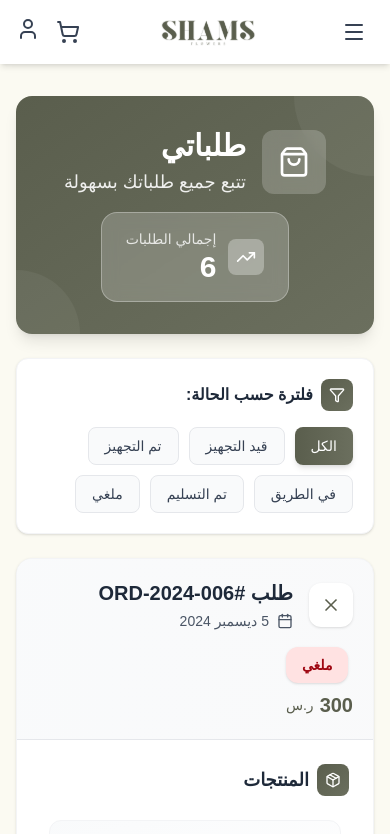
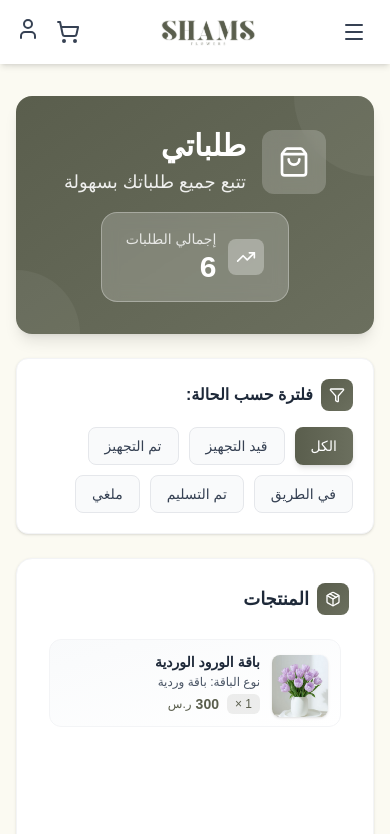
Before and after one commit to YasserNabil1998/worood-weba, a Next.js app: page /orders in a window 390 px wide. Shown: the top 834 px of the page. Built offline with nearby package versions, Linux system fonts and the light colour scheme.

Commit message:
edits on cart and fav pages

```diff
--- a/src/components/cart/CartItem.tsx
+++ b/src/components/cart/CartItem.tsx
@@ -11,7 +11,7 @@ import QuantitySelector from "@/src/components/QuantitySelector";
 import CustomBouquetDetails from "./CustomBouquetDetails";
 import { getItemId, getItemPrice, getItemTotal } from "@/src/lib/cartHelpers";
 import { CART_LABELS, CART_SIZES } from "@/src/constants/cart";
-import { APP_CONFIG, COLORS } from "@/src/constants";
+import { APP_CONFIG, COLORS, CUSTOM_BOUQUET_PREVIEW_IMAGE } from "@/src/constants";
 import { PRODUCT_DATA } from "@/src/constants/productData";
 
 interface CartItemProps {
@@ -39,6 +39,7 @@ export default function CartItem({
   const itemPrice = getItemPrice(item);
   const itemTotal = getItemTotal(item);
   const isCustom = isCustomBouquet(item);
+  const displayImage = isCustom ? item.image || CUSTOM_BOUQUET_PREVIEW_IMAGE : item.image;
 
   const canEdit = isCustom ? Boolean(item.customData) : true;
   const hasDetails = isCustom ? Boolean(item.customData) : true;
@@ -81,7 +82,7 @@ export default function CartItem({
           {/* الصورة */}
           <div className="w-[142px] h-[155px] shrink-0">
             <Image
-              src={item.image}
+              src={displayImage}
               alt={item.title}
               width={142}
               height={155}
--- a/src/components/orders/OrderCard.tsx
+++ b/src/components/orders/OrderCard.tsx
@@ -1,5 +1,5 @@
 import { Order } from "@/src/@types/orders/order.type";
-import OrderCardHeader from "./OrderCardHeader";
+// import OrderCardHeader from "./OrderCardHeader";
 import OrderItemsList from "./OrderItemsList";
 import OrderDetailsPanel from "./OrderDetailsPanel";
 import OrderStatusTracker from "./OrderStatusTracker";
@@ -12,7 +12,7 @@ interface OrderCardProps {
 export default function OrderCard({ order, onRateOrder }: OrderCardProps) {
   return (
     <div className="bg-white rounded-2xl shadow-sm border border-gray-100 hover:shadow-xl transition-all duration-300 transform hover:-translate-y-1 overflow-hidden">
-      <OrderCardHeader order={order} />
+      {/* <OrderCardHeader order={order} /> */}
 
       <div className="p-6">
         <div className="grid grid-cols-1 lg:grid-cols-2 gap-6">
--- a/src/components/orders/OrderCardHeader.tsx
+++ /dev/null
@@ -1,49 +0,0 @@
-import { Order } from "@/src/@types/orders/order.type";
-import { almaraiFont, getStatusIcon } from "@/src/lib/ordersHelpers";
-import { Calendar } from "lucide-react";
-
-interface OrderCardHeaderProps {
-  order: Order;
-}
-
-export default function OrderCardHeader({ order }: OrderCardHeaderProps) {
-  return (
-    <div className="bg-gradient-to-r from-gray-50 to-gray-100/50 border-b border-gray-200 p-5">
-      <div className="flex flex-col md:flex-row items-start md:items-center justify-between gap-4">
-        <div className="flex items-center gap-4">
-          <div className="bg-white p-3 rounded-xl shadow-sm text-[#5A5E4D]">
-            {getStatusIcon(order.status)}
-          </div>
-          <div>
-            <h3 className="text-xl font-bold text-gray-800 mb-1" style={almaraiFont}>
-              طلب #{order.orderNumber}
-            </h3>
-            <div className="flex items-center gap-2 text-gray-600">
-              <Calendar className="w-4 h-4" />
-              <p className="text-sm" style={almaraiFont}>
-                {order.date}
-              </p>
-            </div>
-          </div>
-        </div>
-
-        <div className="text-left md:text-right">
-          <div
-            className={`inline-block px-4 py-2 rounded-xl text-sm font-semibold shadow-sm ${order.statusColor}`}
-            style={almaraiFont}
-          >
-            {order.status}
-          </div>
-          <div className="flex items-center justify-end gap-1.5 mt-2" style={almaraiFont}>
-            <span className="text-xl sm:text-2xl font-bold text-[#5A5E4D]">
-              {order.totalAmount}
-            </span>
-            <span className="text-sm sm:text-base text-[#5A5E4D]">
-              ر.س
-            </span>
-          </div>
-        </div>
-      </div>
-    </div>
-  );
-}
--- a/src/constants/index.ts
+++ b/src/constants/index.ts
@@ -11,6 +11,9 @@ export const APP_CONFIG = {
   CARD_PRICE: 15,
   DEFAULT_LOCALE: "ar-SA",
 } as const;
+
+// صورة معاينة الباقة المخصصة الافتراضية
+export const CUSTOM_BOUQUET_PREVIEW_IMAGE = "/assets/custom-bouquet/معاينة الباقة.png";
 
 // مفاتيح localStorage
 export const STORAGE_KEYS = {
--- a/src/hooks/custom/useCartOperations.ts
+++ b/src/hooks/custom/useCartOperations.ts
@@ -1,7 +1,7 @@
 import { useCallback, useMemo, useRef, useEffect } from "react";
 import { useSearchParams } from "next/navigation";
 import { storage } from "@/src/lib/utils";
-import { STORAGE_KEYS, NAVIGATION_DELAY } from "@/src/constants";
+import { STORAGE_KEYS, NAVIGATION_DELAY, CUSTOM_BOUQUET_PREVIEW_IMAGE } from "@/src/constants";
 import { CartItem } from "@/src/@types/cart/CartItem.type";
 import { generateProductKey } from "@/src/lib/cartUtils";
 import {
@@ -96,7 +96,7 @@ function buildCartItem(
     subtotal,
     vat,
     quantity: 1,
-    image: input.bouquetImage,
+    image: input.bouquetImage || CUSTOM_BOUQUET_PREVIEW_IMAGE,
     isCustom: true,
     customData,
   };
--- a/src/hooks/custom/useCustomBouquetState.ts
+++ b/src/hooks/custom/useCustomBouquetState.ts
@@ -1,5 +1,6 @@
 import { useState, useRef } from "react";
 import { PackagingType } from "@/src/@types/custom/index.type";
+import { CUSTOM_BOUQUET_PREVIEW_IMAGE } from "@/src/constants";
 
 export function useCustomBouquetState() {
   // Selected flowers and colors
@@ -34,7 +35,7 @@ export function useCustomBouquetState() {
   const [payMethod, setPayMethod] = useState<string>("mada");
 
   // UI state
-  const [bouquetImage, setBouquetImage] = useState<string>("/images/bouquets/IMG-224.png");
+  const [bouquetImage, setBouquetImage] = useState<string>(CUSTOM_BOUQUET_PREVIEW_IMAGE);
   const [searchQuery, setSearchQuery] = useState<string>("");
   const [isAddingToCart, setIsAddingToCart] = useState<boolean>(false);
   const isUpdatingFlowersRef = useRef(false);
```
Also changed, not shown: src/components/custom/steps/SizeAndPackagingStep.tsx (+32 -16 lines), src/components/orders/OrderItemsList.tsx (+2 -6 lines), 1 other file (tests, documents, lock files or other folders).
